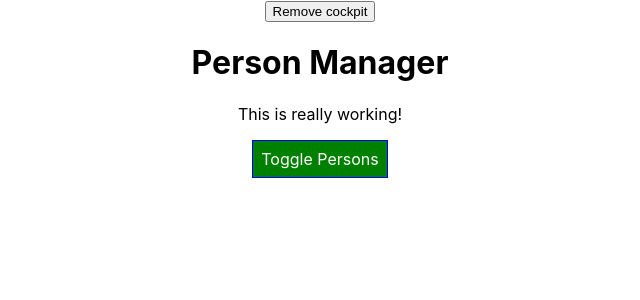
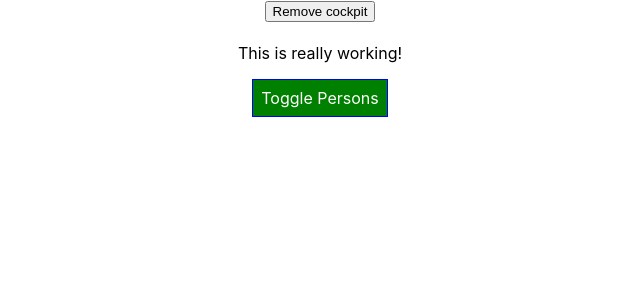
Before and after one commit to godomainz/react-complete-guide, a React (Create React App) app: page / in a window 1280 px wide. Shown: the top 300 px of the page, without its empty margins (320-960 px from the left). Built offline with nearby package versions, Linux system fonts and the light colour scheme.

Commit message:
106 another form of higher order components

```diff
--- a/src/containers/App.tsx
+++ b/src/containers/App.tsx
@@ -2,7 +2,8 @@ import React, { Component } from 'react';
 import classes from  './App.module.css';
 import Persons from '../components/Persons/Persons';
 import Cockpit from  '../components/Cockpit/Cockpit';
-import WithClass from '../hoc/WithClass';
+import withClass from '../hoc/withClass';
+import Aux from '../hoc/Auxilary';
 
 interface Props {
   appTitle: string;
@@ -83,18 +84,18 @@ class App extends Component<Props> {
 
 
     return (
-        <WithClass classes={classes.App}>
+        <Aux>
             <button onClick={()=>{this.setState({ showCockpit:false })}}>Remove cockpit</button>
             {this.state.showCockpit ? <Cockpit title={this.props.appTitle} showPersons={this.state.showPersons} personsLength={this.state.persons.length} clicked={this.togglePersonHandler}>
             </Cockpit>:null
             }
 
             {persons }
-        </WithClass>
+        </Aux>
 
     );
     // return React.createElement('div',{className:'App'},React.createElement('h1',null,"Does this work now ?"));
   }
 }
 
-export default App;
+export default withClass(App,classes.App);
--- a/src/hoc/WithClass.tsx
+++ b/src/hoc/WithClass.tsx
@@ -1,8 +1,10 @@
 import React from 'react';
 
-const WithClass = (props: any) => (
-    <div className={props.classes}>
-        { props.children }
-    </div>
-);
-export default WithClass;
+const withClass = (WrappedComponent:any, className:string) => {
+    return (props:any) => (
+        <div className={className}>
+            <WrappedComponent></WrappedComponent>
+        </div>
+    );
+}
+export default withClass;
```
